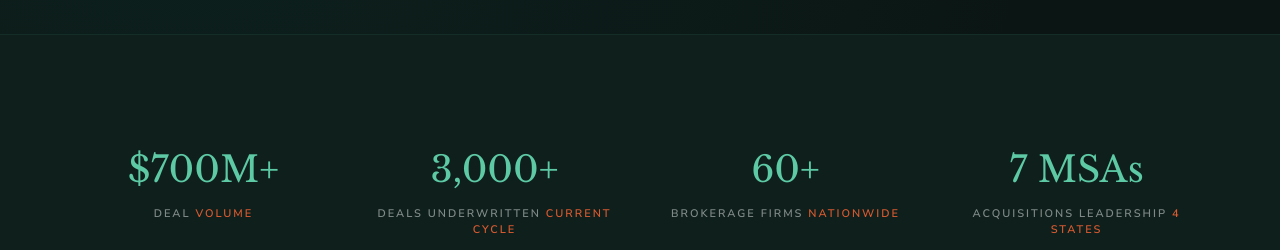
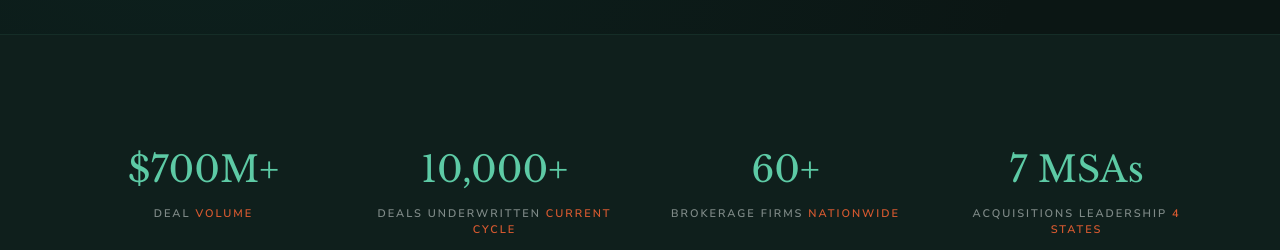
Before and after one commit to coralreefcapital/coralreefcap-site, a plain HTML site: page index.html in a window 1280 px wide. Shown: the part 840-1090 px from the top of the page. Drawn offline with nearby package versions, Linux system fonts and the light colour scheme.

Commit message:
Update hero stat: deals underwritten current cycle 3,000+ to 10,000+ per deals.db tracker (10,456 distinct deals)

```diff
--- a/index.html
+++ b/index.html
@@ -597,7 +597,7 @@ nav.scrolled{backdrop-filter:blur(20px);-webkit-backdrop-filter:blur(20px);backg
   <div class="velocity-inner">
     <div class="velocity-grid">
       <div class="v-stat"><div class="num">$700M+</div><div class="lbl">Deal <span>Volume</span></div></div>
-      <div class="v-stat"><div class="num" data-target="3000" data-suffix="+">0</div><div class="lbl">Deals Underwritten <span>Current Cycle</span></div></div>
+      <div class="v-stat"><div class="num" data-target="10000" data-suffix="+">0</div><div class="lbl">Deals Underwritten <span>Current Cycle</span></div></div>
       <div class="v-stat"><div class="num" data-target="60" data-suffix="+">0</div><div class="lbl">Brokerage Firms <span>Nationwide</span></div></div>
       <div class="v-stat"><div class="num">7 MSAs</div><div class="lbl">Acquisitions Leadership <span>4 States</span></div></div>
     </div>
```
